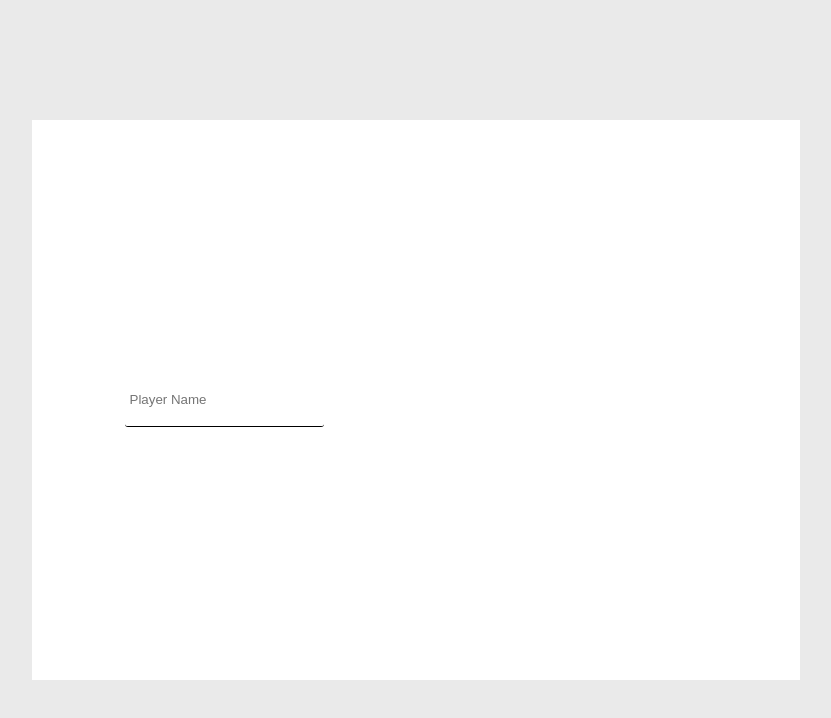
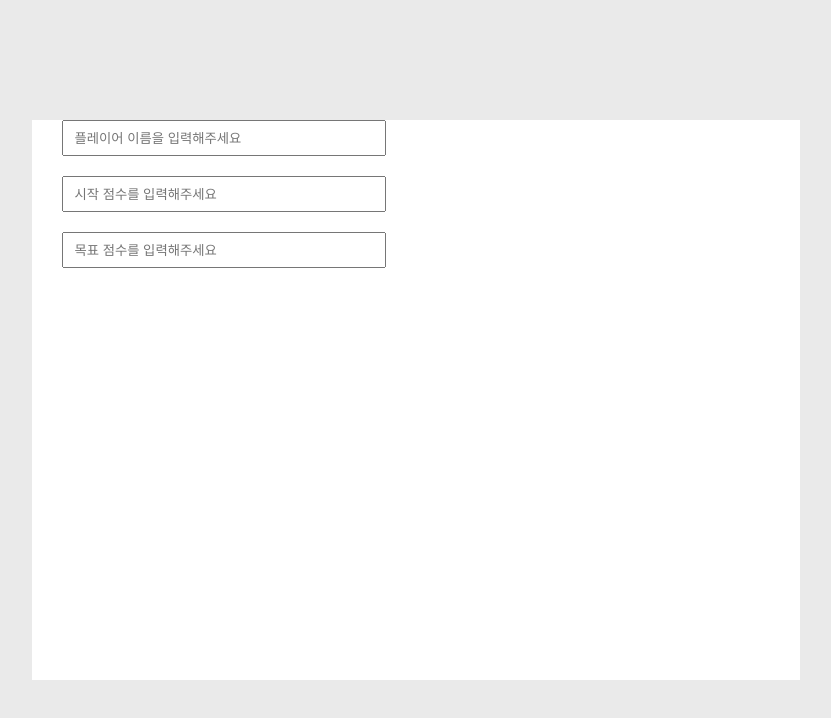
Before and after one commit to Bigstar1108/Do_Your_Best, a React (Create React App) app in the folder scorecounter/: page / in a window 1280 px wide. Shown: the top 718 px of the page, without its empty margins (224-1055 px from the left). Built offline with nearby package versions, Linux system fonts and the light colour scheme; the HTML template or start-up script is replaced by a standard one.

Commit message:
[Fix]
optionItem component

```diff
--- a/scorecounter/src/component/Home/OptionItem.js
+++ b/scorecounter/src/component/Home/OptionItem.js
@@ -8,7 +8,9 @@ const OptionItem = () => {
     }
     return(
         <div className = "ItemContainer">
-            <input value = {name} onChange = {onChangeName} placeholder = "Player Name" className = "nameInput" />
+            <input value = {name} onChange = {onChangeName} placeholder = "플레이어 이름을 입력해주세요" />
+            <input placeholder = "시작 점수를 입력해주세요" />
+            <input placeholder = "목표 점수를 입력해주세요" />
         </div>
     );
 }
--- a/scorecounter/src/component/styles/OptionItem.scss
+++ b/scorecounter/src/component/styles/OptionItem.scss
@@ -2,19 +2,14 @@
     display: flex;
     width: 100%;
     height : 100%;
-    justify-content: center;
+    flex-direction: column;
     align-items: center;
+    input{
+        width: 80%;
+        height: 30px;
+        outline: none;
+        font-family: 'Noto Sans KR', sans-serif;
+        padding-left: 10px;
+        margin-bottom: 20px;
+    }
 }
-
-.nameInput{
-    width: 50%;
-    height: 50px;
-    outline: none;
-    border-radius: 3px;
-    border-style: none;
-    border-bottom-style: solid;
-    border-bottom-width: 1.5px;
-    border-bottom-color: black;
-    padding-left: 5px;
-    font-family : 'Noto Sans KR', sans-serif;
-}
```
